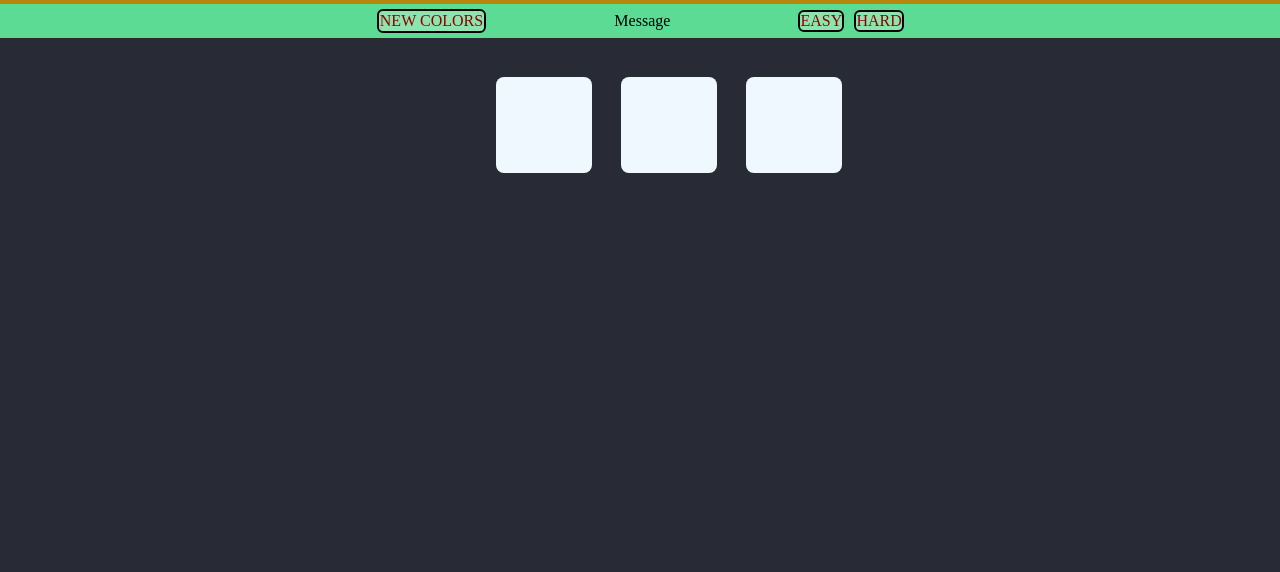
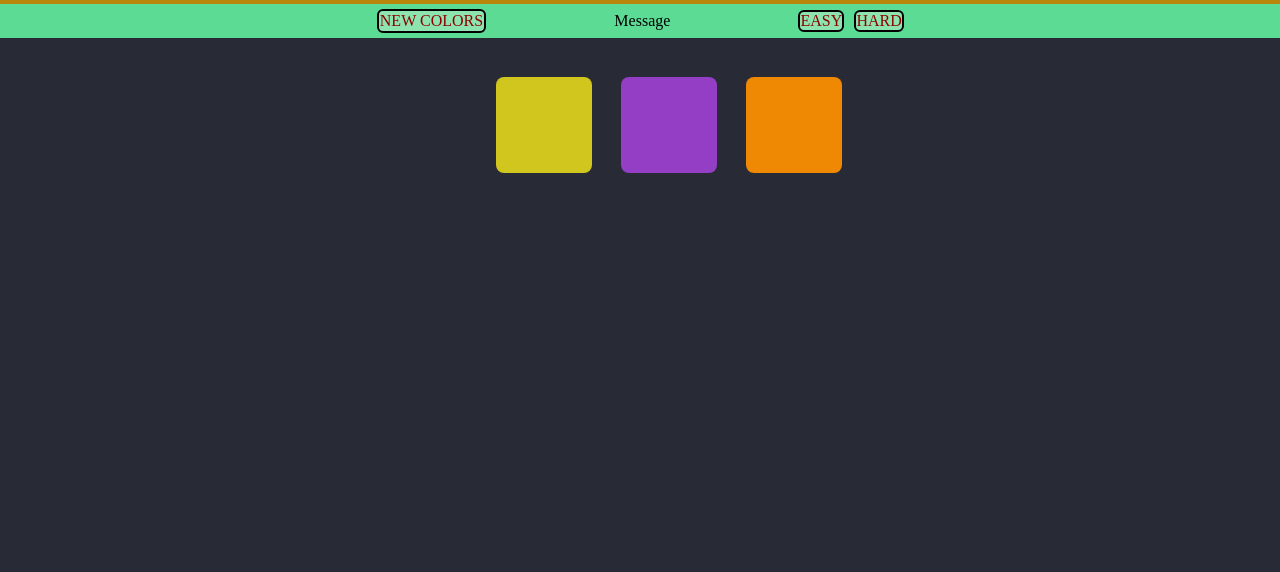
Before and after one commit to AryanshTripathi/Hackoverflow_Ass1, a plain HTML site: page index.html in a window 1280 px wide. Shown: the part 228-800 px from the top of the page. Drawn offline with Linux system fonts and the light colour scheme.

Commit message:
changed script tag

```diff
--- a/index.html
+++ b/index.html
@@ -36,6 +36,6 @@
       </div>
     </div>
 
-    <script src="./index.js" />
+    <script src="./index.js"></script>
   </body>
 </html>
```
